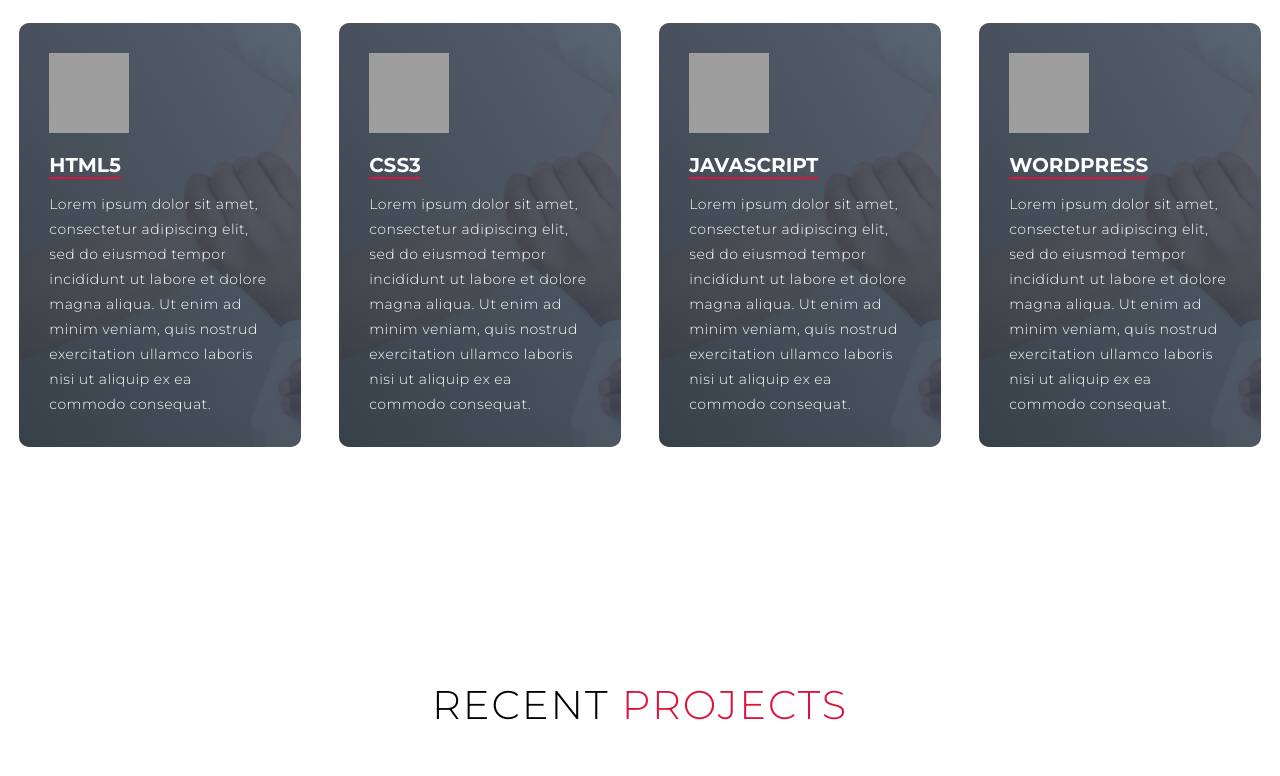
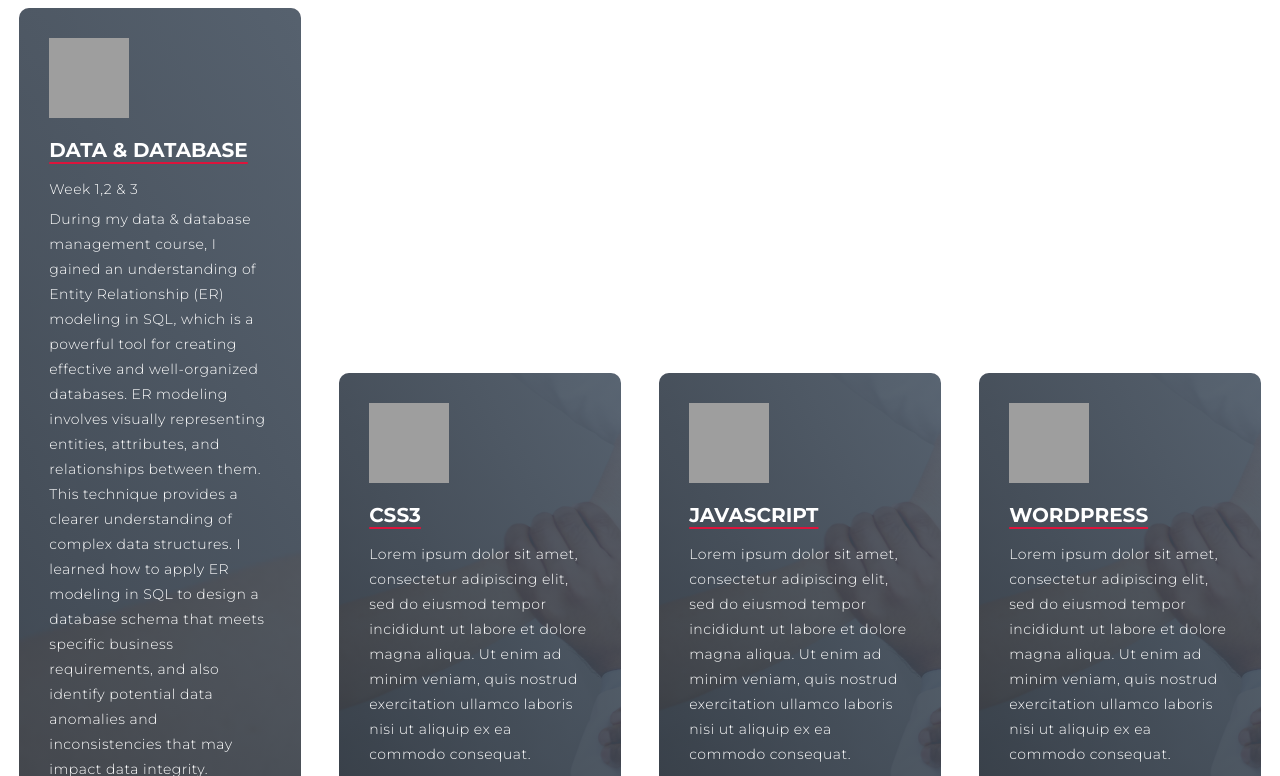
Before and after one commit to dt23aaq/dtoledo-portfolio, a plain HTML site: page index.html in a window 1280 px wide. Shown: the part 1820-2596 px from the top of the page. Drawn offline with Linux system fonts and the light colour scheme; grey boxes are pictures that could not be loaded; files whose address does not match are found by name.

Commit message:
debug twitter img now working not broken.

```diff
--- a/index.html
+++ b/index.html
@@ -79,9 +79,23 @@
       </div>
       <div class="journey--bottom">
         <div class="journey--item">
-          <div class="icon"><img src="https://img.icons8.com/color/48/000000/html-5--v1.png"/></div>
-          <h2>HTML5</h2>
-          <p>Lorem ipsum dolor sit amet, consectetur adipiscing elit, sed do eiusmod tempor incididunt ut labore et dolore magna aliqua. Ut enim ad minim veniam, quis nostrud exercitation ullamco laboris nisi ut aliquip ex ea commodo consequat.</p>
+          <div class="icon"><img src="https://img.icons8.com/3d-fluency/94/null/database.png"/></div>
+          <h2>Data & Database</h2>
+          <p>Week 1,2 & 3</p>
+          <p>
+            During my data & database management course, I gained an understanding of Entity Relationship (ER) modeling in SQL, which is a powerful tool for creating effective and well-organized databases.
+
+            ER modeling involves visually representing entities, attributes, and relationships between them.
+
+            This technique provides a clearer understanding of complex data structures.
+
+            I learned how to apply ER modeling in SQL to design a database schema that meets specific business requirements, and also identify potential data anomalies and inconsistencies that may impact data integrity.
+
+            Furthermore, the course equipped me with the skills to use SQL to query and manipulate data based on my ER model.
+
+            As a result, I can extract valuable insights and make data-driven decisions.
+            In summary, this course provided me with a strong understanding of ER modeling using SQL, which is an important skill for those interested in data management.
+          </p>
         </div>
         <div class="journey--item">
           <div class="icon"><img src="https://img.icons8.com/color/48/000000/css3.png"/></div>
@@ -217,7 +231,7 @@
           <a href="#"><img src="https://img.icons8.com/bubbles/100/000000/linkedin.png"/></a>
         </div>
         <div class="social--item">
-          <a href="#"><img src="https://icons8.com/icon/eeQY_dRSUIMV/twitter-circled"/></a>
+          <a href="#"><img src="https://img.icons8.com/bubbles/50/null/twitter-squared.png"/></a>
         </div>
         <div class="social--item">
           <a href="#"><img src="https://img.icons8.com/bubbles/100/000000/instagram-new.png"/></a>
```
